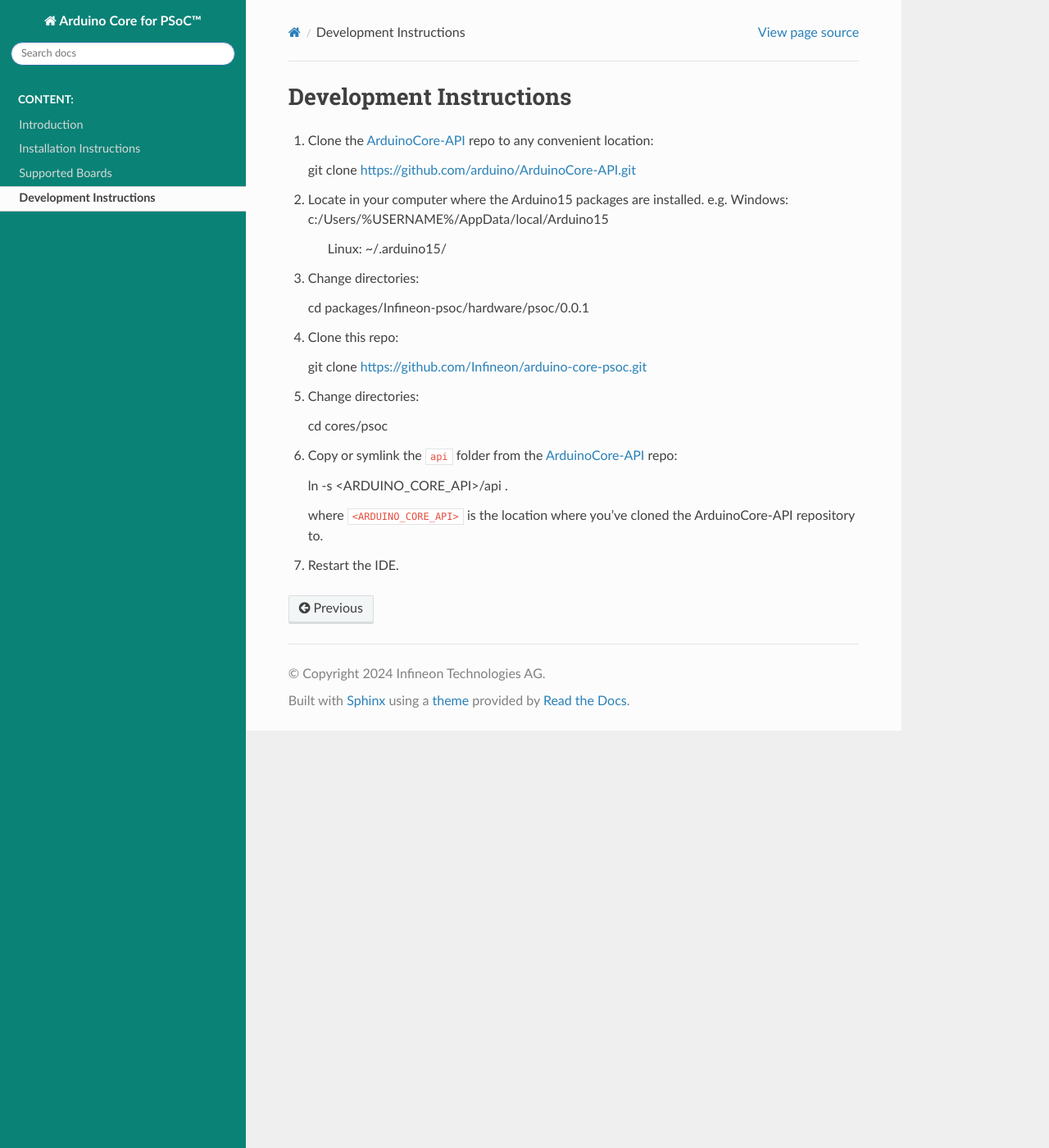
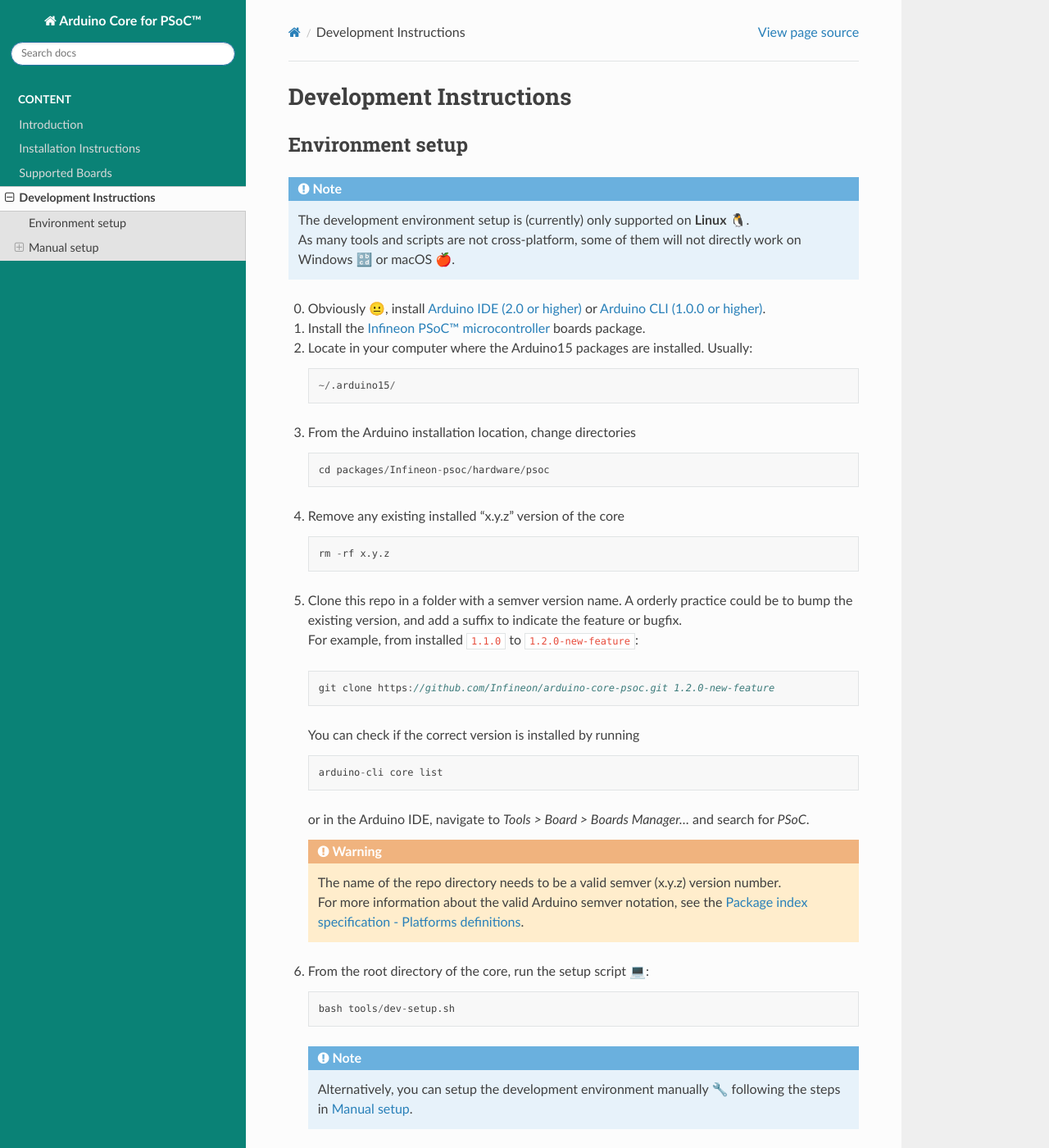
Before and after one commit to Infineon/arduino-core-psoc, a Sphinx documentation site: the page built from docs/development-instructions.rst, in a window 1280 px wide and 1400 px high. Shown: the whole window at 82% size. Built offline with Sphinx 7.4.7 and the Read the Docs theme 2.0.0, drawn with Linux system fonts in a browser that asks for light colours; some of the changed text lies outside the part shown.

Commit message:
docs: Added dev environment setup instructions.
Signed-off-by: jaenrig-ifx <enriquezgarcia.external@infineon.com>

```diff
--- a/docs/conf.py
+++ b/docs/conf.py
@@ -45,9 +45,9 @@
 #     app.add_transform(AutoStructify)
 
 extensions = [
+    'sphinx_tabs.tabs',
+    'sphinxemoji.sphinxemoji',
     # 'sphinx.ext.autodoc',
-    # 'sphinxemoji.sphinxemoji',
-    # 'sphinx_tabs.tabs',
     # 'sphinx.ext.intersphinx',
     # 'sphinx.ext.autosectionlabel',
     # 'sphinx.ext.todo',
--- a/docs/development-instructions.rst
+++ b/docs/development-instructions.rst
@@ -1,30 +1,146 @@
 Development Instructions
-===========================
+=========================
 
-1. Clone the `ArduinoCore-API <https://github.com/arduino/ArduinoCore-API>`_ repo to any convenient location::
+..
+   TODOS:
+   - Contribution guidelines (move here from Contributing.md)
+   - Code conventions
+   - ....
+   - Tools installation:
+      - uncrustify
+      - python ?
+      - pip ?
+      - pre-commit hook?
+      - spellchecker
+      - ...
+   - Installation the Arduino PSoC6 core
+   - Setting up the development environment
 
-   git clone https://github.com/arduino/ArduinoCore-API.git
+.. _env_dev_setup:
 
-2. Locate in your computer where the Arduino15 packages are installed.
-   e.g. Windows: c:/Users/%USERNAME%/AppData/local/Arduino15
-        Linux:   ~/.arduino15/
+Environment setup
+------------------
 
-3. Change directories::
+.. note::
+   | The development environment setup is (currently) only supported on **Linux** |:penguin:|.
+   | As many tools and scripts are not cross-platform, some of them will not directly work on Windows |:abcd:| or macOS |:apple:|.
 
-   cd packages/Infineon-psoc/hardware/psoc/0.0.1
 
-4. Clone this repo::
+0. Obviously |:neutral_face:|, install `Arduino IDE (2.0 or higher) <https://docs.arduino.cc/software/ide-v2/tutorials/getting-started/ide-v2-downloading-and-installing/>`_ or `Arduino CLI (1.0.0 or higher) <https://arduino.github.io/arduino-cli/0.24/installation/>`_.
 
-   git clone https://github.com/Infineon/arduino-core-psoc.git
+1. Install the :ref:`Infineon PSoC™ microcontroller <psoc_core_installation>` boards package.
 
-5. Change directories::
+2. Locate in your computer where the Arduino15 packages are installed. Usually:
 
-   cd cores/psoc
+   ::
 
-6. Copy or symlink the ``api`` folder from the `ArduinoCore-API <https://github.com/arduino/ArduinoCore-API>`_ repo::
+      ~/.arduino15/
 
-   ln -s <ARDUINO_CORE_API>/api .
+ .. TODO: I would postpone the Windows part, as we won´t have all the dev tools available there
+         c:/Users/%USERNAME%/AppData/local/Arduino15
 
-   where ``<ARDUINO_CORE_API>`` is the location where you've cloned the ArduinoCore-API repository to.
+3. From the Arduino installation location, change directories
 
-7. Restart the IDE.
+   ::
+
+      cd packages/Infineon-psoc/hardware/psoc
+
+   ..
+      TODO: We already have the "Infineon" package (from XMC-for-Arduino). We should go for "infineon" instead of "infineon-psoc". And
+      we have to see how that works in Windows, to see what happen when we have "Infineon" and "infineon" in the same path, or they are considered
+      the same.
+      That arduino-cli naming will be more consistent with the snake_case naming conventions and non-redundant:
+      - arduino-cli compile --fqbn infineon:psoc:cy8ckit_062s2_ai
+      instead of
+      - arduino-cli compile -fqbn Infineon-psoc:psoc:cy8ckit_062s2_ai
+      or
+      - arduino-cli compile -fqbn Infineon:psoc:cy8ckit_062s2_ai
+
+4. Remove any existing installed "x.y.z" version of the core
+
+   ::
+
+      rm -rf x.y.z
+
+   .. This won´t be needed if the package is NOT installed using the .json package index installation.
+
+5. | Clone this repo in a folder with a semver version name. A orderly practice could be to bump the existing version, and add a suffix to indicate the feature or bugfix.
+   | For example, from installed ``1.1.0`` to ``1.2.0-new-feature``:
+
+   ::
+
+      git clone https://github.com/Infineon/arduino-core-psoc.git 1.2.0-new-feature
+
+   You can check if the correct version is installed by running
+
+   ::
+
+      arduino-cli core list
+
+   or in the Arduino IDE, navigate to *Tools > Board > Boards Manager...* and search for *PSoC*.
+
+   .. warning::
+      | The name of the repo directory needs to be a valid semver (x.y.z) version number.
+      | For more information about the valid Arduino semver notation, see the `Package index specification - Platforms definitions <https://arduino.github.io/arduino-cli/0.34/package_index_json-specification/#platforms-definitions>`_.
+
+6. From the root directory of the core, run the setup script |:computer:|:
+
+   ::
+
+      bash tools/dev-setup.sh
+
+   .. note::
+      Alternatively, you can setup the development environment manually |:wrench:| following the steps in :ref:`Manual setup <dev_manual_setup>`.
+
+7. If using the Arduino IDE, restart the application.
+
+8. Start developing |:tools:|!
+
+
+.. _dev_manual_setup:
+
+Manual setup
+------------
+
+| This section describes the manual setup of the development environment for the Infineon PSoC™ microcontroller core.
+| You can consider this a detailed explanation of the development setup process.
+| Unless you want to know the details |:detective:|, it is easier and recommended to use the automated setup script |:scroll:| in :ref:`Environment setup <env_dev_setup>`.
+
+Installing the ArduinoCore-API
+^^^^^^^^^^^^^^^^^^^^^^^^^^^^^^^
+
+1. Locate in your computer where the Arduino15 packages are installed. By default:
+
+   ::
+
+      ~/.arduino15/
+
+   .. TODO: I would postpone the Windows part, as we won´t have all the dev tools available there
+            c:/Users/%USERNAME%/AppData/local/Arduino15
+
+2. Change directories to the following path, where your ``arduino-core-psoc`` repository should be cloned:
+
+   ::
+
+      cd packages/Infineon-psoc/hardware/psoc/<x.y.z>
+
+3. 0. Initialize the ArduinoCore-API submodule
+
+   ::
+
+      git submodule update --init
+
+
+4. Change directories
+
+   ::
+
+      cd cores/psoc
+
+5. Copy or symlink the ``api`` folder from the ArduinoCore-API submodule
+
+   ::
+
+      ln -s ../extras/arduino-core-api/api .
+
+6. You should see now the ``api`` folder in the ``cores/psoc`` directory.
--- a/docs/index.rst
+++ b/docs/index.rst
@@ -8,7 +8,7 @@
 
 .. toctree::
    :maxdepth: 2
-   :caption: CONTENT:
+   :caption: CONTENT
 
    Introduction<self>
    installation-instructions
```
Also changed, not shown: docs/installation-instructions.rst (+12 -0 lines).
